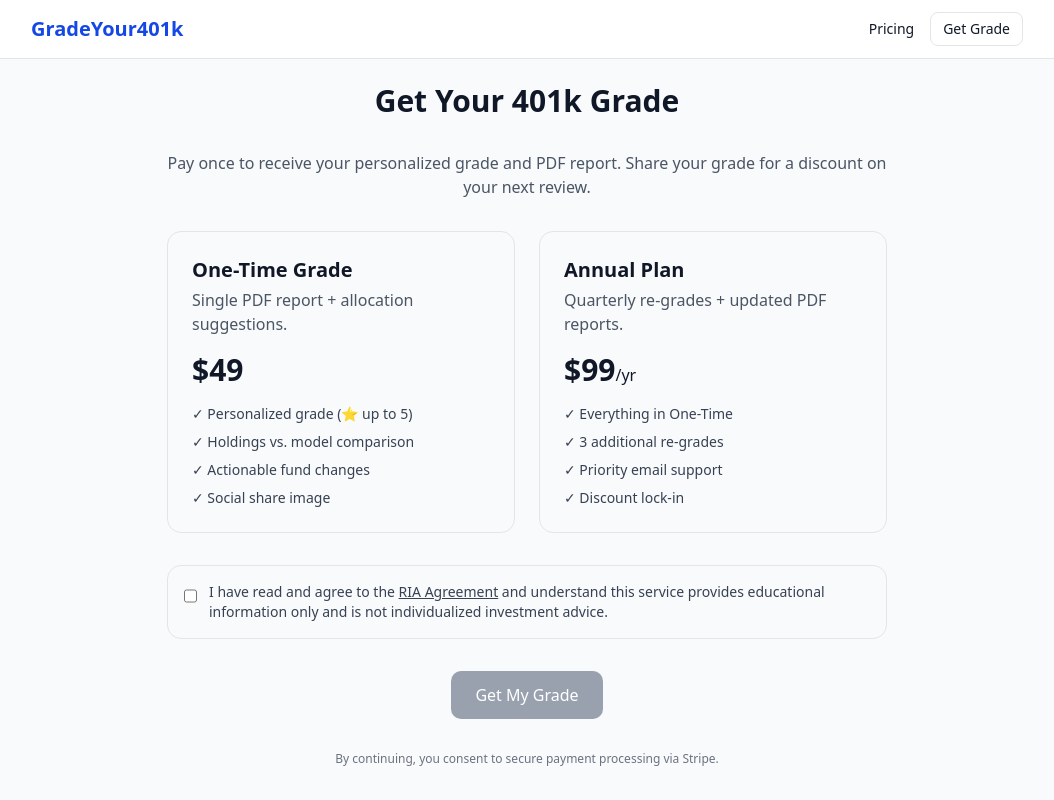
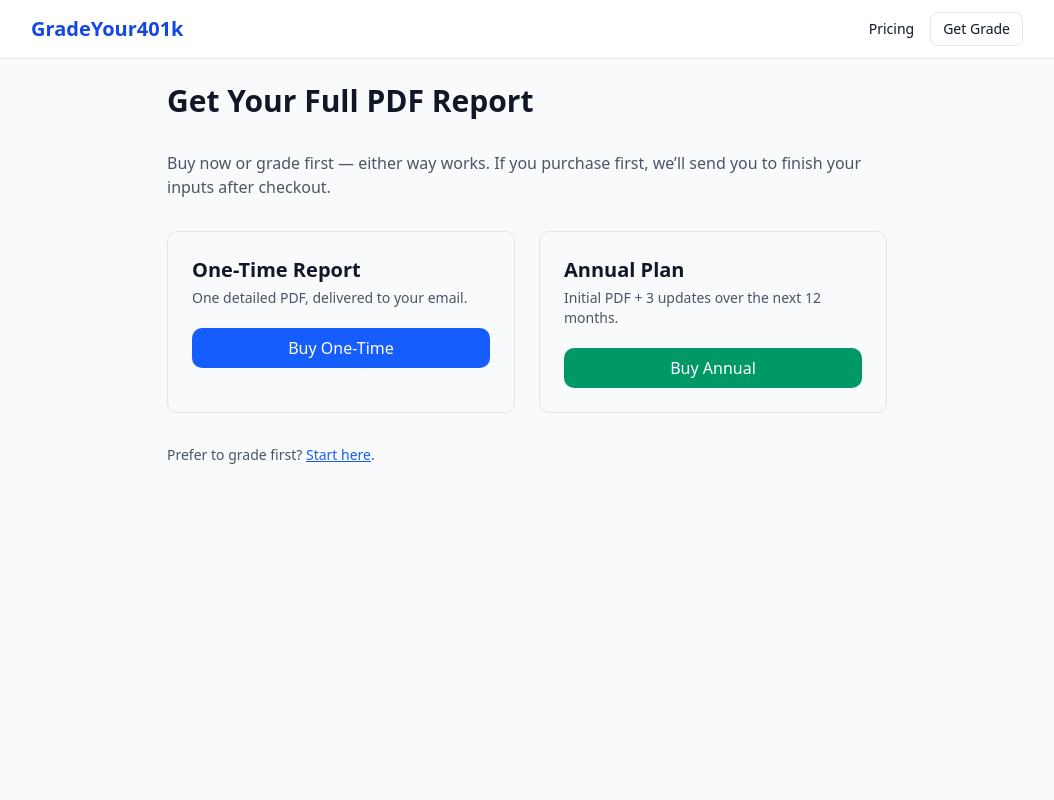
Before and after one commit to rremling/gradeyour401k, a Next.js app: page /pricing in a window 1280 px wide. Shown: the whole page, without its empty margins (113-1167 px from the left). Built offline with nearby package versions, Linux system fonts and the light colour scheme.

Commit message:
Update page.tsx

```diff
--- a/src/app/pricing/page.tsx
+++ b/src/app/pricing/page.tsx
@@ -1,119 +1,146 @@
 // src/app/pricing/page.tsx
 "use client";
 
-import { useState } from "react";
+import { useState, useCallback } from "react";
 import Link from "next/link";
 
+type InvestorProfile = "Aggressive Growth" | "Growth" | "Balanced";
+type Holding = { symbol: string; weight: number };
+
+type PreviewPayload = {
+  provider: string;
+  profile: InvestorProfile;
+  rows: Holding[];
+  grade_base: number;
+  grade_adjusted: number;
+};
+
+// localStorage key we’ll use to store the user’s latest graded inputs
+const LS_KEY = "gy4k:lastSubmission";
+
+async function savePreview(data: PreviewPayload): Promise<string> {
+  const res = await fetch("/api/preview/save", {
+    method: "POST",
+    headers: { "Content-Type": "application/json" },
+    body: JSON.stringify(data),
+  });
+  if (!res.ok) throw new Error("Failed to save preview");
+  const json = await res.json();
+  return json.previewId as string;
+}
+
+async function startCheckout(planKey: "one_time" | "annual", previewId: string) {
+  const res = await fetch("/api/checkout", {
+    method: "POST",
+    headers: { "Content-Type": "application/json" },
+    body: JSON.stringify({ planKey, previewId }),
+  });
+  if (!res.ok) throw new Error("Failed to start checkout");
+  const json = await res.json();
+  if (!json.url) throw new Error("No checkout URL");
+  window.location.href = json.url as string;
+}
+
 export default function PricingPage() {
-  const [agreed, setAgreed] = useState(false);
-  const [loading, setLoading] = useState(false);
+  const [loading, setLoading] = useState<"one" | "annual" | null>(null);
   const [error, setError] = useState<string | null>(null);
 
-  async function startCheckout() {
-    try {
-      setLoading(true);
-      setError(null);
+  const purchase = useCallback(
+    async (planKey: "one_time" | "annual") => {
+      try {
+        setError(null);
+        setLoading(planKey);
 
-      // We’ll read optional state from localStorage if available
-      const ls = typeof window !== "undefined" ? localStorage.getItem("gy4k_form_v1") : null;
-      const formData = ls ? JSON.parse(ls) : null;
+        // 1) Try to load a recent graded submission from localStorage
+        // This is set by your /grade/new or /grade/results page when they click “Preview grade”
+        let data: PreviewPayload | null = null;
+        try {
+          const raw = localStorage.getItem(LS_KEY);
+          if (raw) data = JSON.parse(raw);
+        } catch {
+          data = null;
+        }
 
-      const res = await fetch("/api/checkout", {
-        method: "POST",
-        headers: { "Content-Type": "application/json" },
-        body: JSON.stringify({
-          // Which price/plan to buy – set via env or change here
-          priceId: process.env.NEXT_PUBLIC_STRIPE_PRICE_ID || "",
-          // metadata to help correlate later (optional)
-          metadata: {
-            provider: formData?.provider ?? "",
-            profile: formData?.profile ?? "",
-          },
-        }),
-      });
+        // 2) If not found, create a placeholder preview
+        // This lets users "buy first" and finish later
+        if (!data) {
+          data = {
+            provider: "",
+            profile: "Growth",
+            rows: [],
+            grade_base: 0,
+            grade_adjusted: 0,
+          };
+        }
 
-      if (!res.ok) {
-        const msg = await res.text();
-        throw new Error(msg || "Checkout failed");
+        // 3) Save preview (real or placeholder) to DB → get previewId
+        const previewId = await savePreview(data);
+
+        // 4) Create a Stripe Checkout session with planKey + previewId
+        await startCheckout(planKey, previewId);
+      } catch (e: any) {
+        console.error(e);
+        setError(e?.message || "Something went wrong starting checkout.");
+        setLoading(null);
       }
-
-      const { url } = await res.json();
-      if (!url) throw new Error("No checkout URL returned.");
-      window.location.assign(url);
-    } catch (e: any) {
-      setError(e?.message || "Something went wrong.");
-    } finally {
-      setLoading(false);
-    }
-  }
+    },
+    []
+  );
 
   return (
     <main className="mx-auto max-w-3xl p-6 space-y-8">
-      <h1 className="text-3xl font-bold text-center">Get Your 401k Grade</h1>
-      <p className="text-center text-gray-600">
-        Pay once to receive your personalized grade and PDF report. Share your grade for a discount on your next review.
+      <h1 className="text-3xl font-bold">Get Your Full PDF Report</h1>
+      <p className="text-gray-600">
+        Buy now or grade first — either way works. If you purchase first, we’ll send you to finish your inputs after checkout.
       </p>
 
-      <div className="grid gap-6 md:grid-cols-2">
-        <div className="rounded-xl border p-6">
-          <h2 className="text-xl font-semibold">One-Time Grade</h2>
-          <p className="mt-1 text-gray-600">Single PDF report + allocation suggestions.</p>
-          <p className="mt-4 text-3xl font-bold">$49</p>
-          <ul className="mt-4 space-y-2 text-sm text-gray-700">
-            <li>✓ Personalized grade (⭐ up to 5)</li>
-            <li>✓ Holdings vs. model comparison</li>
-            <li>✓ Actionable fund changes</li>
-            <li>✓ Social share image</li>
-          </ul>
+      <div className="grid grid-cols-1 md:grid-cols-2 gap-6">
+        <div className="rounded-lg border p-6">
+          <h2 className="text-xl font-semibold">One-Time Report</h2>
+          <p className="text-sm text-gray-600 mt-1">One detailed PDF, delivered to your email.</p>
+          <div className="mt-5">
+            <button
+              onClick={() => purchase("one_time")}
+              disabled={loading !== null}
+              className={`w-full rounded-lg px-4 py-2 text-white ${
+                loading === "one" ? "bg-blue-400" : "bg-blue-600 hover:bg-blue-700"
+              }`}
+            >
+              {loading === "one" ? "Starting..." : "Buy One-Time"}
+            </button>
+          </div>
         </div>
 
-        <div className="rounded-xl border p-6">
+        <div className="rounded-lg border p-6">
           <h2 className="text-xl font-semibold">Annual Plan</h2>
-          <p className="mt-1 text-gray-600">Quarterly re-grades + updated PDF reports.</p>
-          <p className="mt-4 text-3xl font-bold">$99<span className="text-base font-normal">/yr</span></p>
-          <ul className="mt-4 space-y-2 text-sm text-gray-700">
-            <li>✓ Everything in One-Time</li>
-            <li>✓ 3 additional re-grades</li>
-            <li>✓ Priority email support</li>
-            <li>✓ Discount lock-in</li>
-          </ul>
+          <p className="text-sm text-gray-600 mt-1">Initial PDF + 3 updates over the next 12 months.</p>
+          <div className="mt-5">
+            <button
+              onClick={() => purchase("annual")}
+              disabled={loading !== null}
+              className={`w-full rounded-lg px-4 py-2 text-white ${
+                loading === "annual" ? "bg-emerald-400" : "bg-emerald-600 hover:bg-emerald-700"
+              }`}
+            >
+              {loading === "annual" ? "Starting..." : "Buy Annual"}
+            </button>
+          </div>
         </div>
       </div>
 
-      <div className="rounded-xl border p-4 flex items-start gap-3">
-        <input
-          id="ria"
-          type="checkbox"
-          className="mt-1 h-5 w-5"
-          checked={agreed}
-          onChange={(e) => setAgreed(e.target.checked)}
-        />
-        <label htmlFor="ria" className="text-sm text-gray-700">
-          I have read and agree to the{" "}
-          <Link href="/legal/ria" className="underline hover:no-underline">
-            RIA Agreement
-          </Link>{" "}
-          and understand this service provides educational information only and is not individualized investment advice.
-        </label>
+      <div className="text-sm text-gray-600">
+        Prefer to grade first?{" "}
+        <Link href="/grade/new" className="text-blue-600 underline">
+          Start here
+        </Link>
+        .
       </div>
 
-      {error && <div className="rounded-md border border-red-300 bg-red-50 p-3 text-sm text-red-700">{error}</div>}
-
-      <div className="flex justify-center">
-        <button
-          onClick={startCheckout}
-          disabled={!agreed || loading}
-          className={`rounded-lg px-6 py-3 text-white ${
-            agreed && !loading ? "bg-blue-600 hover:bg-blue-700" : "bg-gray-400 cursor-not-allowed"
-          }`}
-        >
-          {loading ? "Redirecting…" : "Get My Grade"}
-        </button>
-      </div>
-
-      <p className="text-center text-xs text-gray-500">
-        By continuing, you consent to secure payment processing via Stripe.
-      </p>
+      {error && (
+        <div className="rounded-md border border-red-300 bg-red-50 text-red-700 p-3 text-sm">
+          {error}
+        </div>
+      )}
     </main>
   );
 }
```
